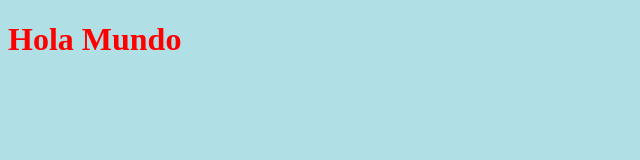
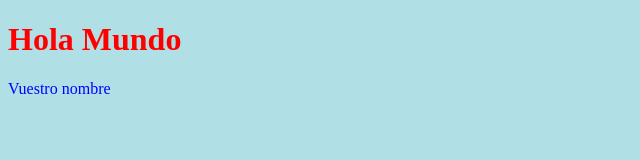
Before and after one commit to israellopez321/israellopez321.github.io, a plain HTML site: page index.html in a window 1280 px wide. Shown: the whole page, without its empty margins (0-640 px from the left). Drawn offline with Linux system fonts and the light colour scheme.

Commit message:
Update index.html

```diff
--- a/index.html
+++ b/index.html
@@ -15,6 +15,7 @@
 <body>
 <h1>Hola Mundo</h1>
 
+ <p>Vuestro nombre</p>
 
 </body>
 </html>
```
